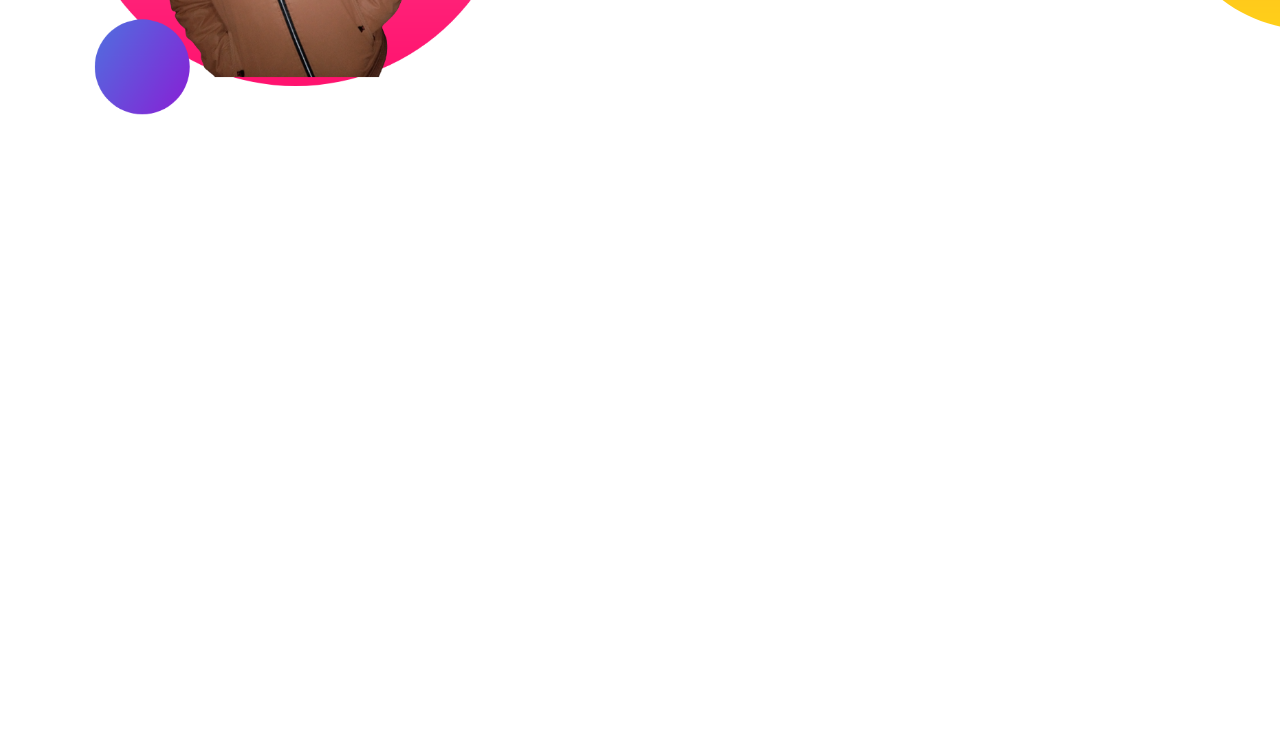
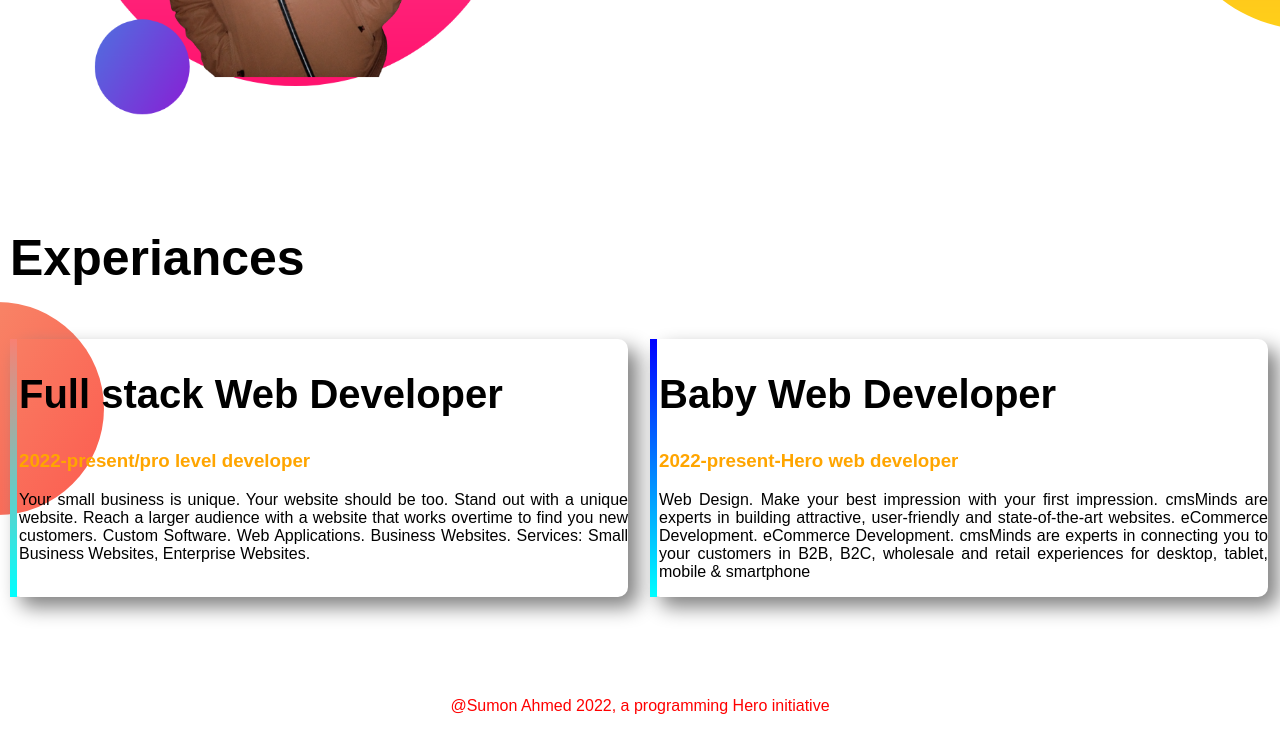
Before and after one commit to cusumon/devs-portfolio, a plain HTML site: page index.html in a window 1280 px wide. Shown: the part 949-1680 px from the top of the page. Before the commit the page ends 1168 px from the top, so only its background shows below. Drawn offline with Linux system fonts and the light colour scheme.

Commit message:
footer and experience added

```diff
--- a/index.html
+++ b/index.html
@@ -10,7 +10,7 @@
 </head>
 
 <body>
-    <section class="top-banner">
+    <section class="top-banner flexible-container">
         <div class="half-width">
             <h1>Welcome to</h1>
             <h1><span class="orange-color">Sumon Ahmed</span> World!</h1>
@@ -27,7 +27,7 @@
         </div>
 
     </section>
-    <section class="dream-big">
+    <section class="dream-big flexible-container">
         <div class="half-width">
             <img src="images/sumon2.png.png" alt="" srcset="">
         </div>
@@ -41,6 +41,32 @@
             <a class="link-button" target="_blank" href="">Dowonload Resume</a>
         </div>
     </section>
+    <section class="experiance-area">
+        <h1>Experiances</h1>
+        <div class="flexible-container">
+            <div id="full-stack-experiance" class="experiance-item">
+                <h2>Full stack Web Developer</h2>
+                <h3 class="orange-color">2022-present/pro level developer</h3>
+                <p>Your small business is unique. Your website should be too. Stand out with a unique website. Reach a
+                    larger audience with a website that works overtime to find you new customers. Custom Software. Web
+                    Applications. Business Websites. Services: Small Business Websites, Enterprise Websites.</p>
+            </div>
+            <div id="web-dev-experiance" class="experiance-item">
+                <h2>Baby Web Developer</h2>
+                <h3 class="orange-color">2022-present-Hero web developer</h3>
+                <p>Web Design. Make your best impression with your first impression. cmsMinds are experts in building
+                    attractive, user-friendly and state-of-the-art websites. eCommerce Development. eCommerce
+                    Development.
+                    cmsMinds are experts in connecting you to your customers in B2B, B2C, wholesale and retail
+                    experiences
+                    for desktop, tablet, mobile & smartphone </p>
+            </div>
+        </div>
+
+    </section>
+    <footer>
+        <p>@Sumon Ahmed 2022, a programming Hero initiative</p>
+    </footer>
 
 </body>
 
--- a/style.css
+++ b/style.css
@@ -6,10 +6,13 @@ h1{
     font-size: 50px;
     padding: 10px;
 }
+h2{
+    font-size: 40px;
+}
 .orange-color{
     color: orange;
 }
-section{
+.flexible-container{
     display: flex;
     margin-bottom: 100px;
 }
@@ -31,6 +34,7 @@ section{
 }
 p{
     text-align: justify;
+
 }
 .top-banner{
     background-image: url(images/top-banner.png);
@@ -42,3 +46,33 @@ p{
     background-repeat: no-repeat;
     background-position: right;
 }
+.experiance-area{
+    background-image: url(images/exp-bg.png);
+    background-repeat: no-repeat;
+    background-position: left;
+
+}
+.experiance-item{
+    width: 50%;
+    margin-left: 10px;
+    margin-right: 12px;
+    padding-left: 2px;
+    border-radius: 10px;
+    box-shadow: 10px 10px 20px grey;
+    border-left: 10px solid;
+
+}
+#web-dev-experiance{
+    border-left: 7px solid;
+    border-image: linear-gradient(blue, cyan);
+    border-image-slice: 1;
+}
+#full-stack-experiance{
+    border-left: 7px solid;
+    border-image: linear-gradient(salmon, cyan);
+    border-image-slice: 1;
+}
+footer p{
+    text-align: center;
+    color: red;
+}
```
Also changed, not shown: images/jhankar.png (deleted), images/jhankar2.png (deleted), images/my-bg.png (deleted), images/my-bg2.png (deleted), showOff/tree.jpg.jpg (deleted), 4 other files.
